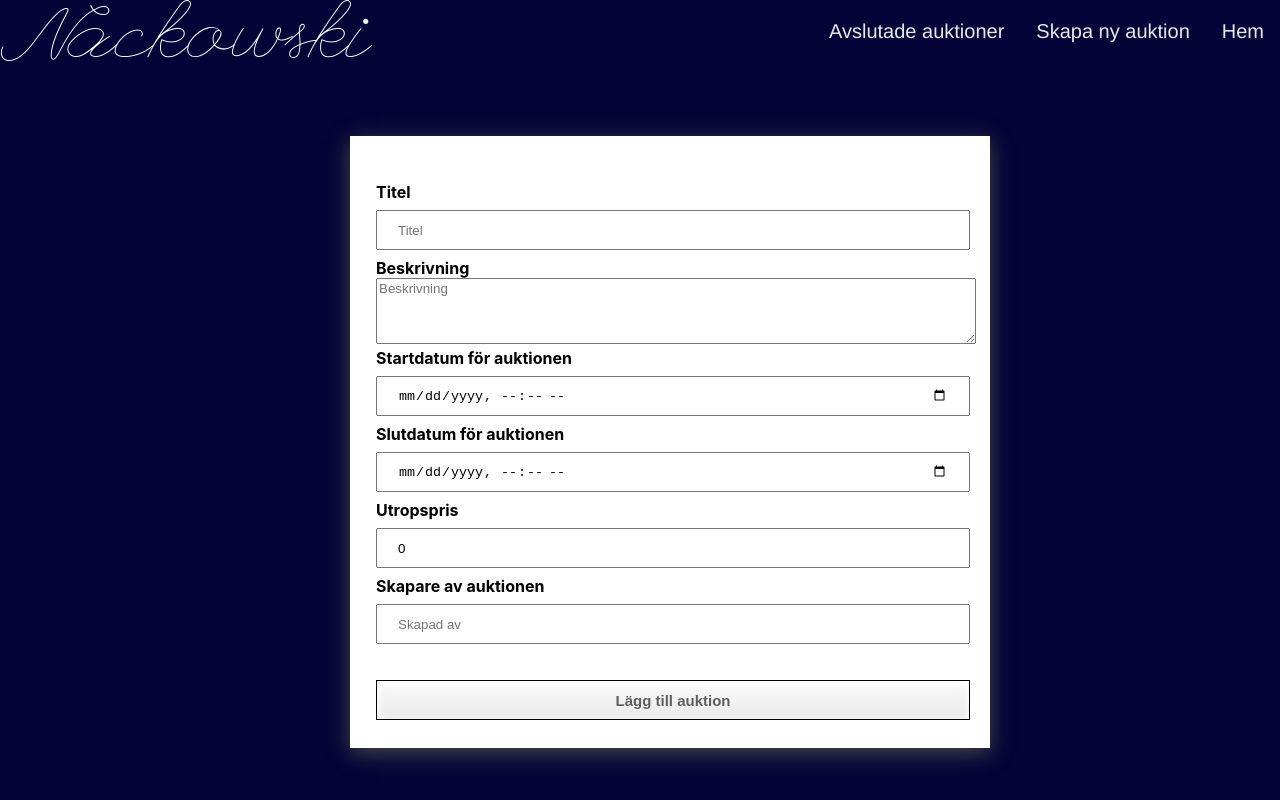
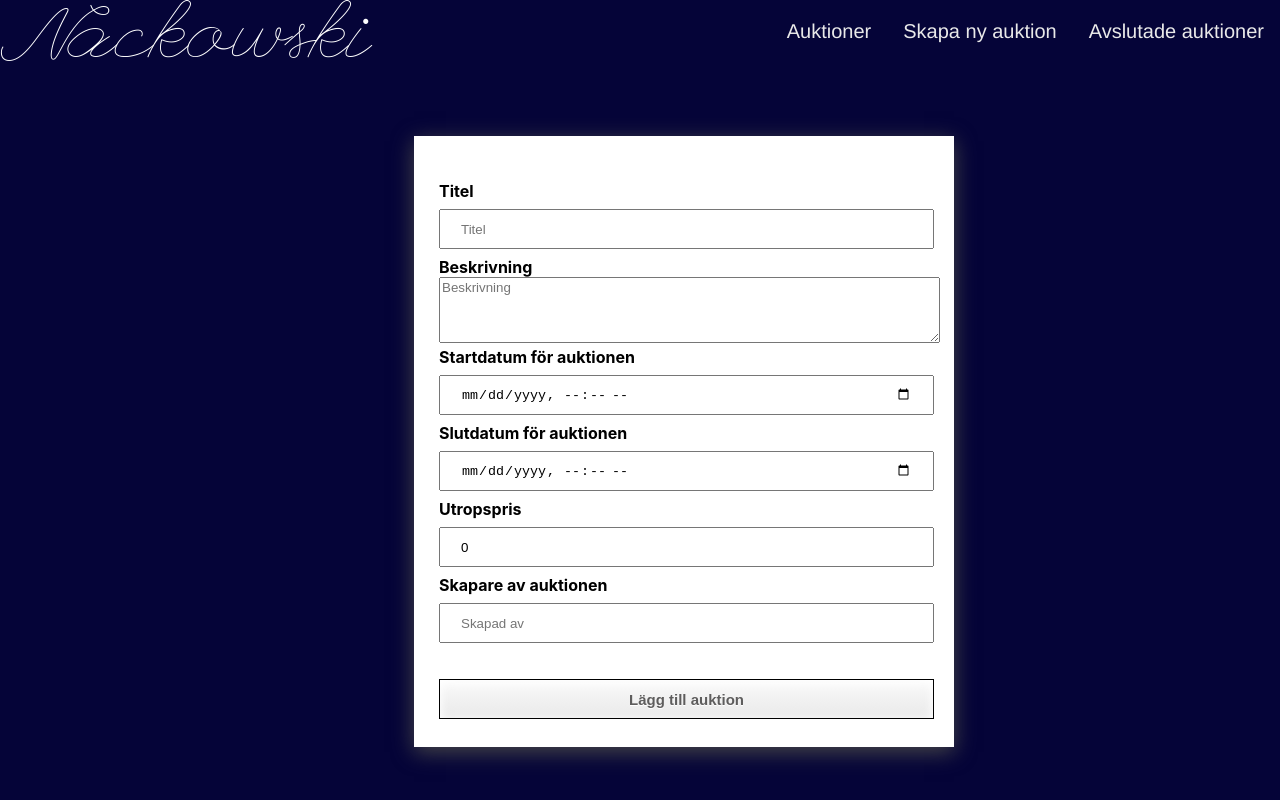
Before and after one commit to jimmyhornstrom/AuctionNakowski, a React (Create React App) app in the folder auction-app/: page /skapa in a window 1280 px wide. Built offline with nearby package versions, Linux system fonts and the light colour scheme; no server answers.

Commit message:
navbar fix

```diff
--- a/auction-app/src/Components/Navbar.js
+++ b/auction-app/src/Components/Navbar.js
@@ -14,9 +14,10 @@ const Navbar = () => {
 
             <ul className="navbarStyle">
             <img src={Logo} alt="logo" className="welcome--logo" />
-                <li><NavLink to="/" onClick={() => {addAuctionsToSearchResult([])}}>Hem</NavLink></li>
+
+                <li><NavLink to="/arkiv">Avslutade auktioner</NavLink></li>
                 <li><NavLink to='/skapa'>Skapa ny auktion</NavLink></li>
-                <li><NavLink to="/arkiv">Avslutade auktioner</NavLink></li>
+                <li><NavLink to="/" onClick={() => {addAuctionsToSearchResult([])}}>Auktioner</NavLink></li>
             </ul>
         </nav>
         </React.Fragment>
--- a/auction-app/src/Components/form.css
+++ b/auction-app/src/Components/form.css
@@ -46,7 +46,7 @@ textarea{
 
 .formContainer{
 position: relative;
-left: 25%;
+left: 30%;
 box-shadow: 0px 5px 20px rgb(71, 71, 71);
 margin: 30px;
 padding: 20px;
@@ -54,6 +54,6 @@ justify-content: space-around;
 background: white;
 align-items: center;
 display: inline-block;
-width: 600px;
+width: 500px;
 
 }
```
